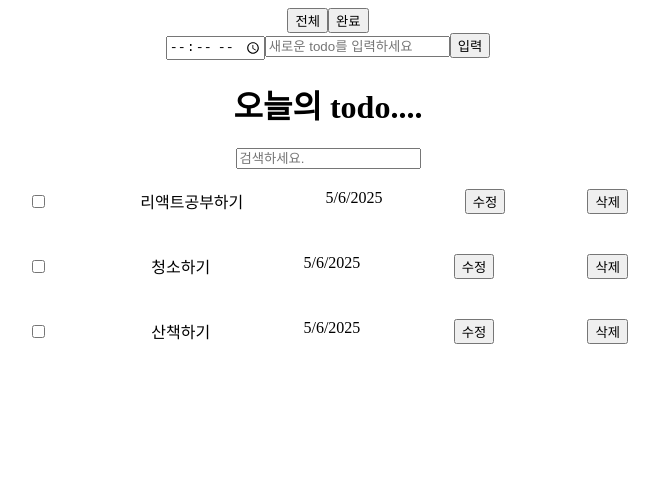
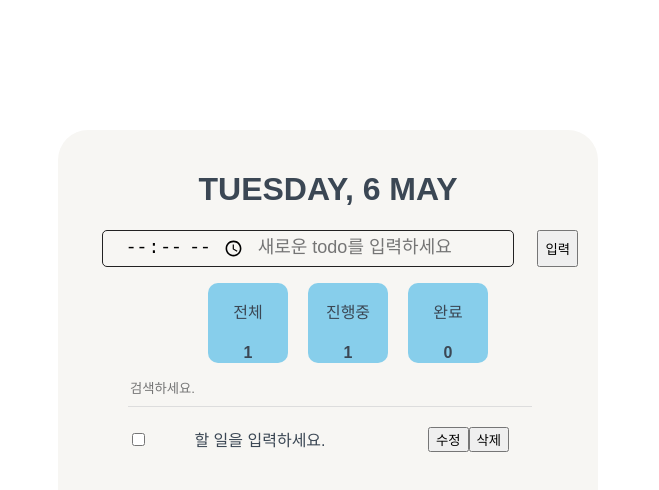
Before and after one commit to fedevexpt/todolist, a React (Vite) app: page / in a window 1280 px wide. Shown: the top 490 px of the page, without its empty margins (312-971 px from the left). Built offline with nearby package versions, Linux system fonts and the light colour scheme.

Commit message:
feat:카운트 기능 추가: 전체/진행중/완료 카운팅 구현

```diff
--- a/src/App.css
+++ b/src/App.css
@@ -1,5 +1,20 @@
 .App {
-  width: 600px;
-  margin: 0 auto;
-  text-align: center;
+  width: 100vw;
+  height: 100vh;
+  background-color: #fff;
+
+  position: relative;
 }
+.todoList {
+  width: 500px;
+  height: 500px;
+  background-color: #f7f6f3;
+  position: absolute;
+  top: 50%;
+  left: 50%;
+  transform: translate(-50%, -50%);
+  padding: 20px;
+  border-radius: 30px;
+  overflow: hidden;
+  overflow-y: scroll;
+}
--- a/src/App.jsx
+++ b/src/App.jsx
@@ -1,27 +1,15 @@
+import "./index.css";
 import "./App.css";
 import List from "./components/List";
-import Header from "./components/Header";
+// import Header from "./components/Header";
 import Editor from "./components/Editor";
+import Count from "./components/Count";
 import { useState, useRef } from "react";
 
 const mokdata = [
   {
-    id: 1,
-
-    content: "리액트공부하기",
-    date: new Date(),
-    isDone: false,
-  },
-  {
-    id: 2,
-    content: "청소하기",
-    date: new Date(),
-    isDone: false,
-  },
-  {
-    id: 3,
-    content: "산책하기",
-    date: new Date(),
+    id: 0,
+    content: "할 일을 입력하세요.",
     isDone: false,
   },
 ];
@@ -29,7 +17,7 @@ const mokdata = [
 function App() {
   const [todos, setTodos] = useState(mokdata);
 
-  const idRef = useRef(4);
+  const idRef = useRef(1);
 
   const onCreate = (content, time) => {
     const newTodo = {
@@ -72,8 +60,11 @@ function App() {
 
   return (
     <div className="App">
-      <Header />
+      <div className="todoList">
+        {/* <Header /> */}
+
         <Editor onCreate={onCreate} />
+        <Count todos={todos} />
         <List
           todos={todos}
           onToggle={onToggle}
@@ -81,6 +72,7 @@ function App() {
           onUpdate={onUpdate}
         />
       </div>
+    </div>
   );
 }
 
--- /dev/null
+++ b/src/components/Count.css
@@ -0,0 +1,16 @@
+.count {
+  list-style: none;
+  display: flex;
+  justify-content: center;
+  gap: 20px;
+  text-align: center;
+}
+.count li {
+  width: 80px;
+  height: 80px;
+  border-radius: 10px;
+  background-color: skyblue;
+}
+.count p .count h4 {
+  margin: 0;
+}
--- /dev/null
+++ b/src/components/Count.jsx
@@ -0,0 +1,31 @@
+import "../components/Count.css";
+
+function Count({ todos }) {
+  const allTodo = () => todos.length;
+
+  const doneTodo = () => todos.filter((todo) => todo.isDone).length;
+
+  const ingTodo = () => todos.length - doneTodo();
+
+  return (
+    <ul className="count">
+      <li>
+        <p>전체</p>
+        <h4>{allTodo()}</h4>
+      </li>
+      <li>
+        <p>진행중</p>
+        <h4>{ingTodo()}</h4>
+      </li>
+      <li>
+        <p>완료</p>
+        <h4>{doneTodo()}</h4>
+      </li>
+    </ul>
+  );
+}
+
+export default Count;
+
+// 전체가 3개 진행중 2 완료 1 완료가 하나 늘면 진행중이 -1
+//
--- /dev/null
+++ b/src/components/Editor.css
@@ -0,0 +1,23 @@
+.fullDate {
+  text-align: center;
+}
+.inputbox {
+  display: flex;
+}
+.timebox {
+  width: 80%;
+  border: 1px solid #222;
+  border-radius: 5px;
+  padding: 5px;
+  text-align: center;
+  margin: 0 auto;
+}
+.timebox input {
+  border: none;
+  outline: none;
+  font-size: 18px;
+  background-color: #f7f6f3;
+}
+.inputtime {
+  margin-right: 10px;
+}
--- a/src/components/Editor.jsx
+++ b/src/components/Editor.jsx
@@ -1,3 +1,4 @@
+import "./Editor.css";
 import { useState, useRef } from "react";
 
 function Editor({ onCreate }) {
@@ -28,9 +29,30 @@ function Editor({ onCreate }) {
     setTime(e.target.value);
   };
 
+  const today = new Date();
+
+  const day = today
+    .toLocaleDateString("en-US", { weekday: "long" })
+    .toUpperCase(); // WEDNESDAY
+  const date = today.getDate(); // 22
+  const month = today
+    .toLocaleDateString("en-US", { month: "short" })
+    .toUpperCase(); // NOV
+
+  const fullDate = `${day}, ${date} ${month}`;
+
   return (
     <div>
-      <input type="time" value={time} onChange={onChangeTime} />
+      <h1 className="fullDate">{fullDate}</h1>
+      <div className="inputbox">
+        <div className="timebox">
+          <input
+            className="inputtime"
+            type="time"
+            step="60"
+            value={time}
+            onChange={onChangeTime}
+          />
           <input
             ref={inputRef}
             type="text"
@@ -39,7 +61,9 @@ function Editor({ onCreate }) {
             onChange={onChange}
             onKeyDown={onKeyDown}
           />
+        </div>
         <button onClick={onSubmit}>입력</button>
+      </div>
     </div>
   );
 }
--- /dev/null
+++ b/src/components/List.css
@@ -0,0 +1,13 @@
+.list {
+  width: 80%;
+  margin: 0 auto;
+}
+.list .search {
+  width: 100%;
+  border: none;
+  outline: none;
+  background-color: #f7f6f3;
+  border-bottom: 1px solid #dddddd;
+  margin: 0 auto;
+  padding-bottom: 10px;
+}
--- a/src/components/List.jsx
+++ b/src/components/List.jsx
@@ -1,3 +1,4 @@
+import "../components/List.css";
 import TodoItem from "./TodoItem";
 import { useState } from "react";
 
@@ -14,9 +15,9 @@ function List({ todos, onToggle, onDelete, onUpdate }) {
   };
 
   return (
-    <div>
-      <h1>오늘의 todo....</h1>
+    <div className="list">
       <input
+        className="search"
         type="text"
         placeholder="검색하세요."
         onChange={(e) => {
--- a/src/components/TodoItem.css
+++ b/src/components/TodoItem.css
@@ -1,7 +1,8 @@
 .TodoItem {
+  width: 100%;
   display: flex;
-  justify-content: space-between;
   padding: 20px 0;
+  margin: 0 auto;
 }
 .contentFlex {
   display: flex;
@@ -12,3 +13,8 @@
   text-decoration: line-through;
   color: red;
 }
+.content {
+  width: 60%;
+  margin: 0 20px;
+  text-align: center;
+}
--- a/src/components/TodoItem.jsx
+++ b/src/components/TodoItem.jsx
@@ -14,9 +14,24 @@ function TodoItem({
   const [isEdit, setIsEdit] = useState(false);
   const [editContent, setEditContent] = useState(content);
 
-  const hadleSave = () => {
+  const handleSave = () => {
     if (editContent.trim() === "") return;
     onUpdate(id, editContent), setIsEdit(false);
+  };
+
+  const timeampm = (timestr) => {
+    if (!timestr) return "";
+
+    const [hours, minutes] = timestr.split(":").map(Number);
+    const date = new Date();
+    date.setHours(hours);
+    date.setMinutes(minutes);
+
+    return date.toLocaleTimeString("en-us", {
+      hour: "numeric",
+      minute: "2-digit",
+      hour12: true,
+    });
   };
 
   return (
@@ -32,13 +47,13 @@ function TodoItem({
         </>
       ) : (
         <div className={`contentFlex content ${isDone ? "checked" : ""}`}>
-          <div className="time">{time}</div>
-          <div>{content}</div>
+          <div className="content">{content}</div>{" "}
+          <div className="time">{timeampm(time)}</div>
         </div>
       )}
-      <div className="date">{date.toLocaleDateString()}</div>
+
       {isEdit ? (
-        <button onClick={hadleSave}>저장</button>
+        <button onClick={handleSave}>저장</button>
       ) : (
         <button
           onClick={() => {
--- a/src/index.css
+++ b/src/index.css
@@ -0,0 +1,6 @@
+body {
+  margin: 0;
+  padding: 0;
+  font-family: "Pretendard", sans-serif;
+  color: #3b4754;
+}
```
Lines whose indentation alone changed are shown as unchanged.
